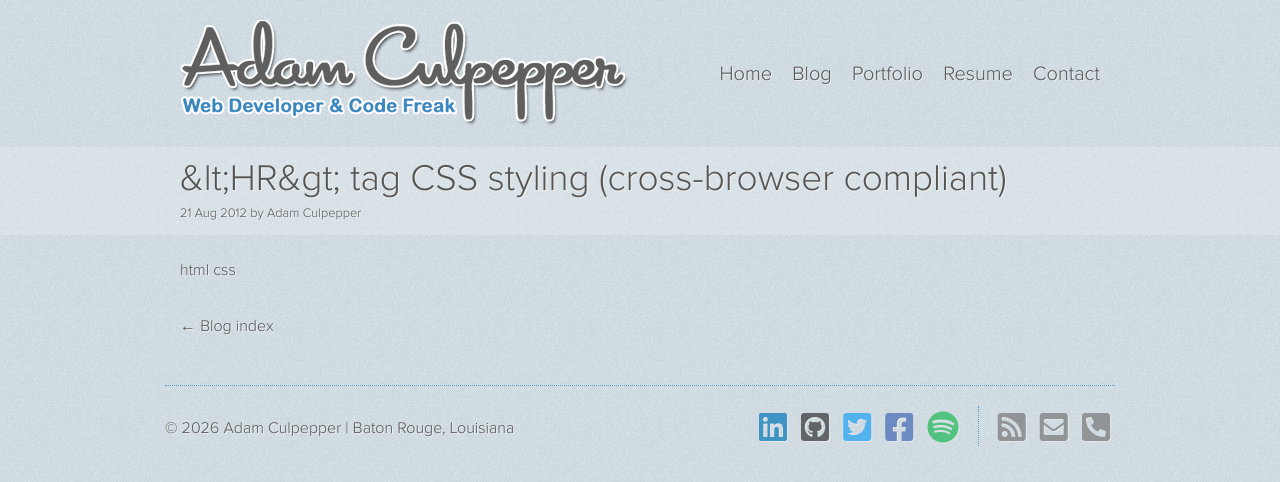
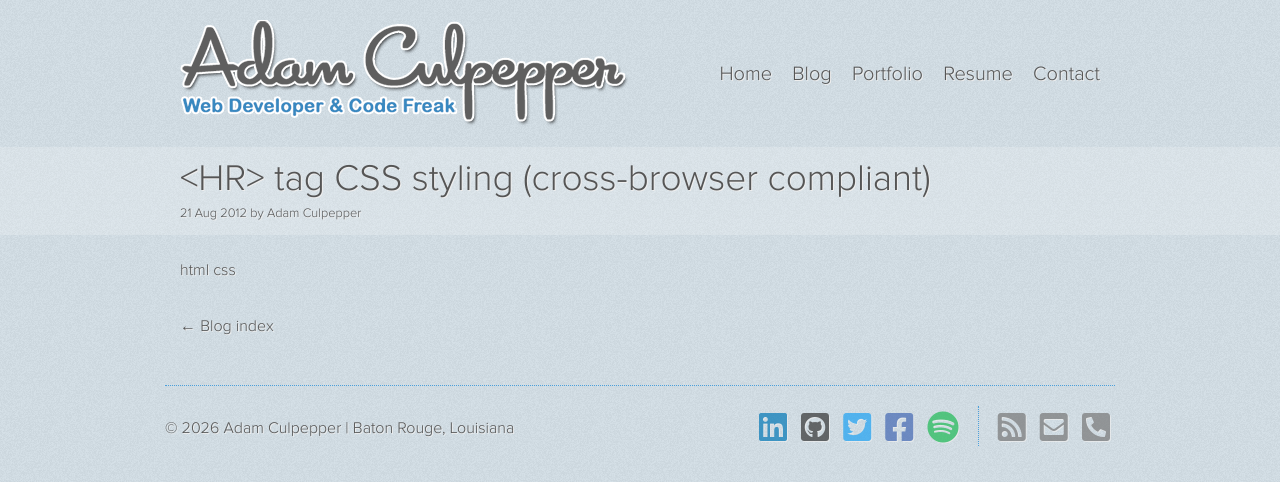
Before and after one commit to adamculpepper/adamculpepper.net, an Eleventy site: page posts/lt-hr-gt-tag-css-styling-cross-browser-compliant.md in a window 1280 px wide. Built offline with nearby package versions, Linux system fonts and the light colour scheme; Eleventy itself is replaced by a stand-in of ours; files that its build step writes are made by us from their sources; what markdown-it-attrs, markdown-it-container would draw is missing.

Commit message:
Update from Forestry.io Adam Culpepper updated posts/lt-hr-gt-tag-css-styling-cross-browser-compliant.md

```diff
--- a/posts/lt-hr-gt-tag-css-styling-cross-browser-compliant.md
+++ b/posts/lt-hr-gt-tag-css-styling-cross-browser-compliant.md
@@ -1,6 +1,6 @@
 ---
 author: Adam Culpepper
-title: "&lt;HR&gt; tag CSS styling (cross-browser compliant)"
+title: "<HR> tag CSS styling (cross-browser compliant)"
 date: 2012-08-21T01:09:00Z
 summary: ''
 tags:
```
